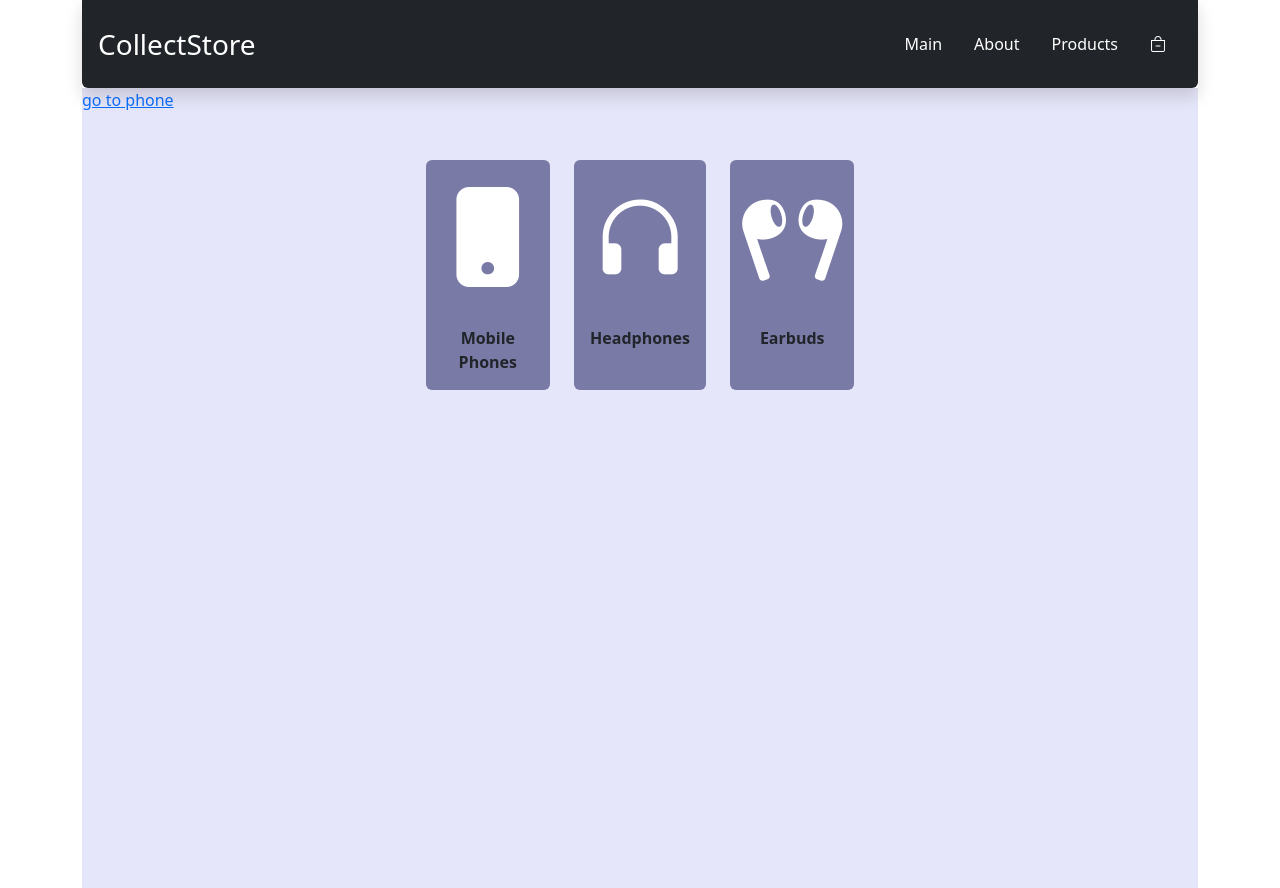
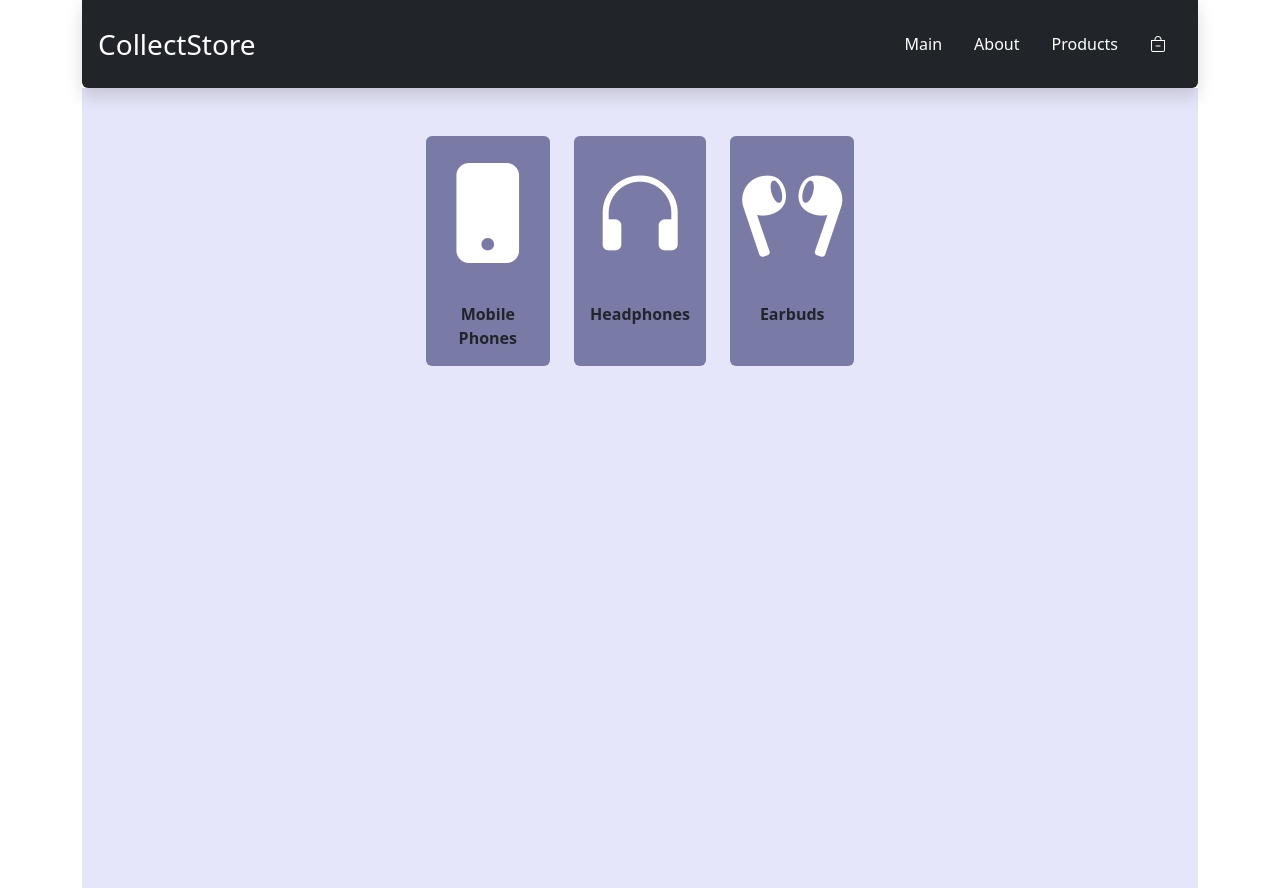
Before and after one commit to HanenAljadani/CollectStore-Angular, an Angular app: page /home in a window 1280 px wide. Built offline with nearby package versions, Linux system fonts and the light colour scheme.

Commit message:
delete text

```diff
--- a/src/app/home/home.component.html
+++ b/src/app/home/home.component.html
@@ -1,12 +1,12 @@
 
-<a routerLink="phone">go to phone</a>
+
 <div class="container pt-5">
   <div class="row ">
     <div class="col d-flex align-items-center justify-content-center">
       <div class="row">
 
         <div class="col">
-          <a routerLink="../phone" style="text-decoration:none">
+          <a routerLink="/phone" style="text-decoration:none">
           <div class="card  border-0  h-100 d-flex flex-column w-100" style="background-color: #7a7aa7">
             <i class="bi bi-phone-fill text-white text-center card-img-top" style="font-size:100px;"></i>
             <div class="card-body text-center">
```
